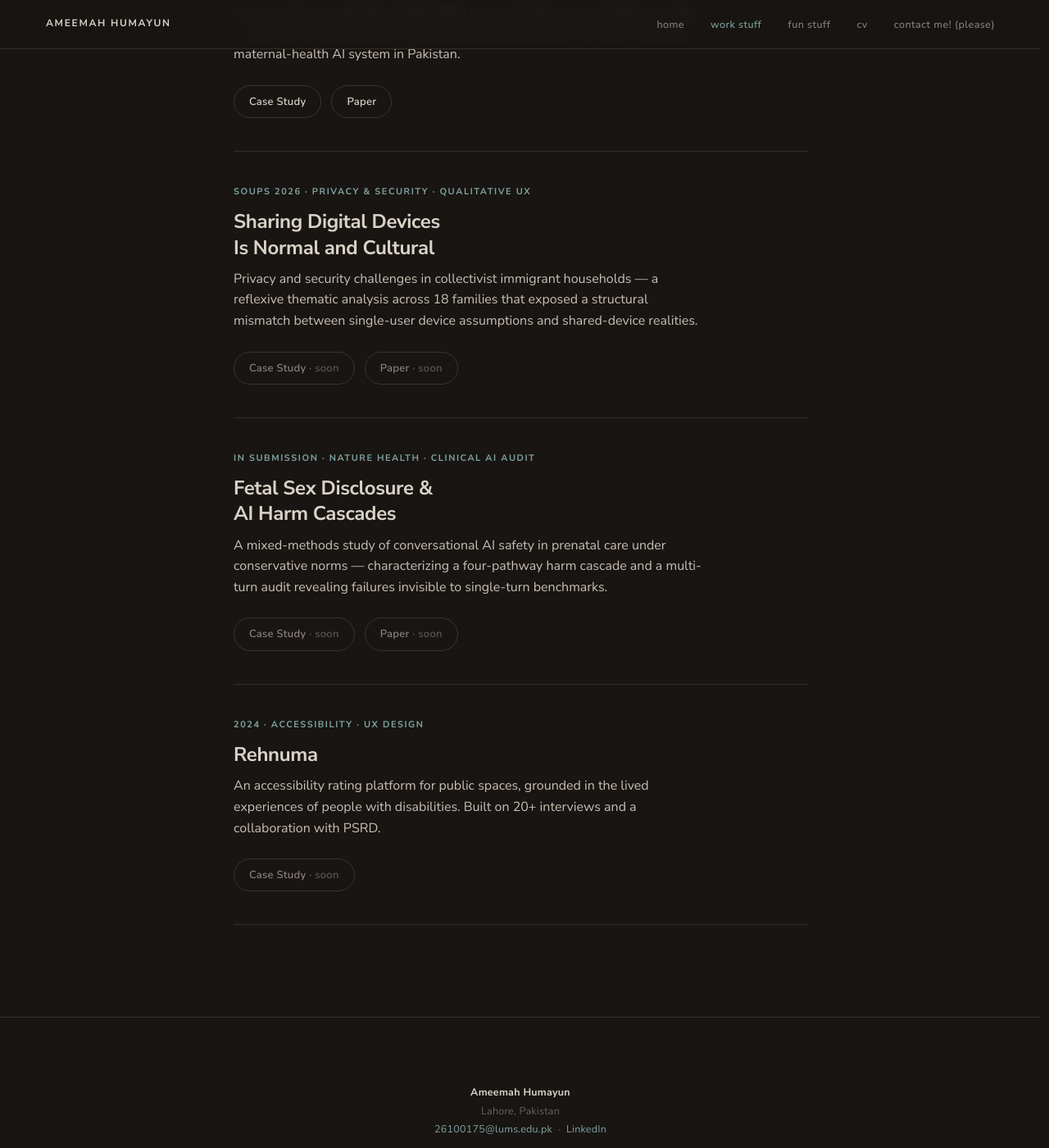
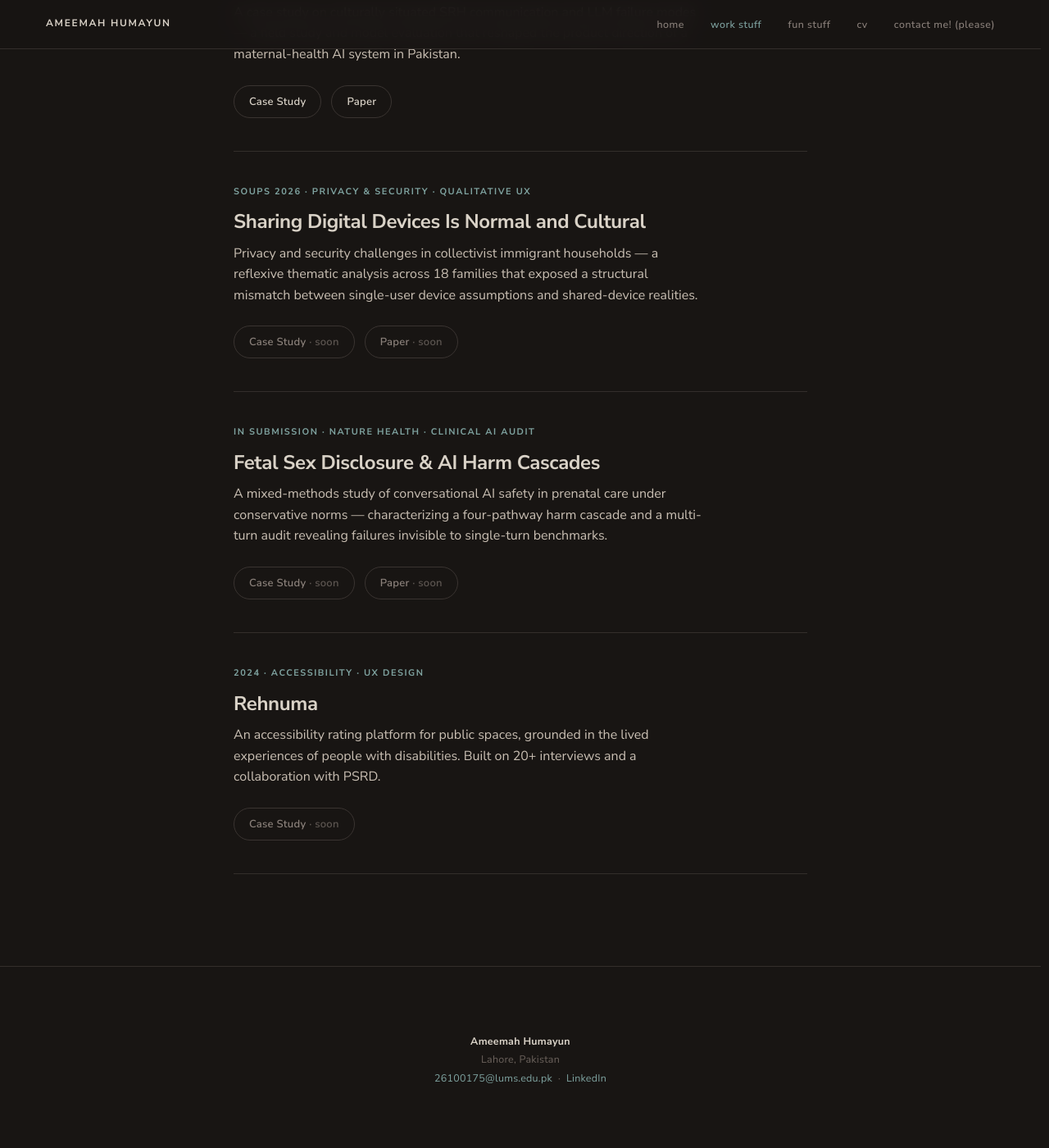
Before and after one commit to ameemahumayun/ameemahumayun.github.io, a Jekyll site: the page built from work/index.html, in a window 1280 px wide and 1400 px high, scrolled down 404 px. Shown: the whole window at 82% size. Built offline with Jekyll 4.4.1, drawn with Linux system fonts in a browser that asks for light colours; after the commit the page ends 1778 px from its top, so only the background shows below that.

Commit message:
Update base.css

```diff
--- a/assets/css/base.css
+++ b/assets/css/base.css
@@ -37,7 +37,7 @@ h2 {
   font-weight: var(--weight-bold);
   letter-spacing: var(--tracking-tight);
   line-height: var(--leading-tight);
-  max-width: 18ch;
+  max-width: 35ch;
 }
 
 h3 {
```
